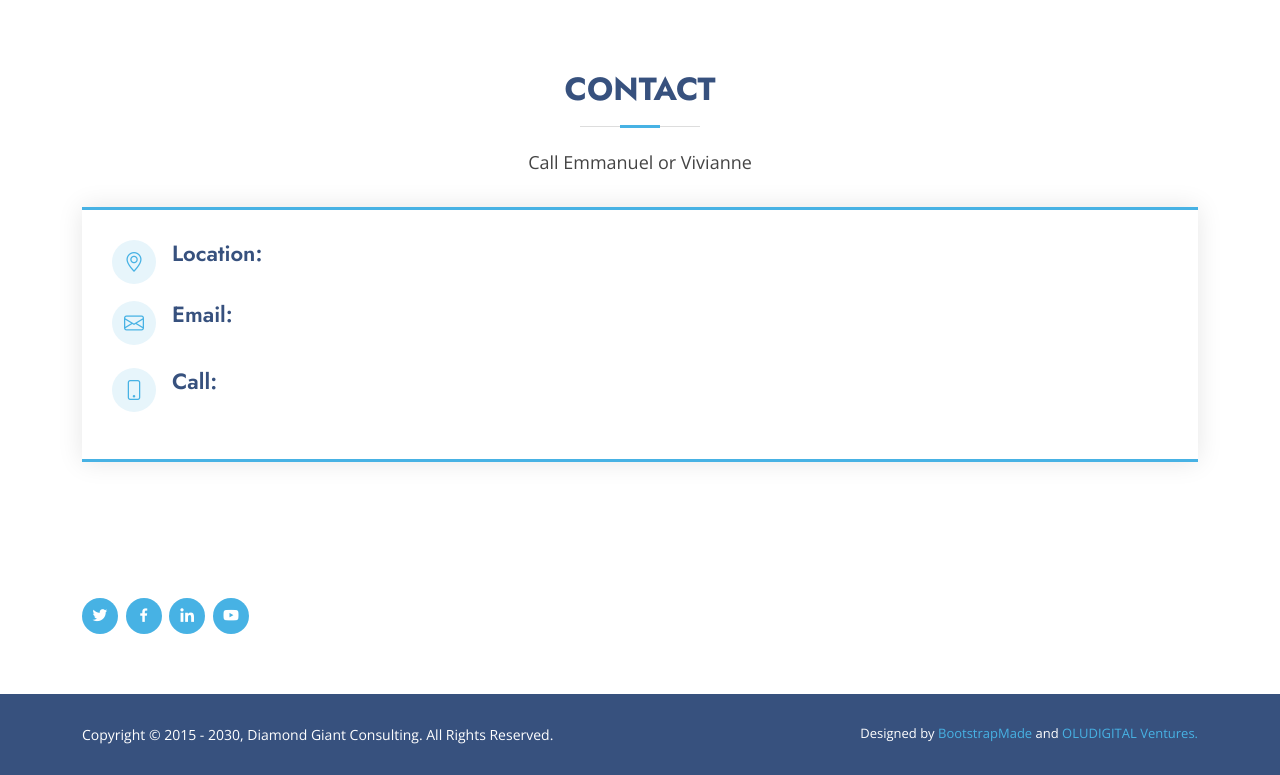
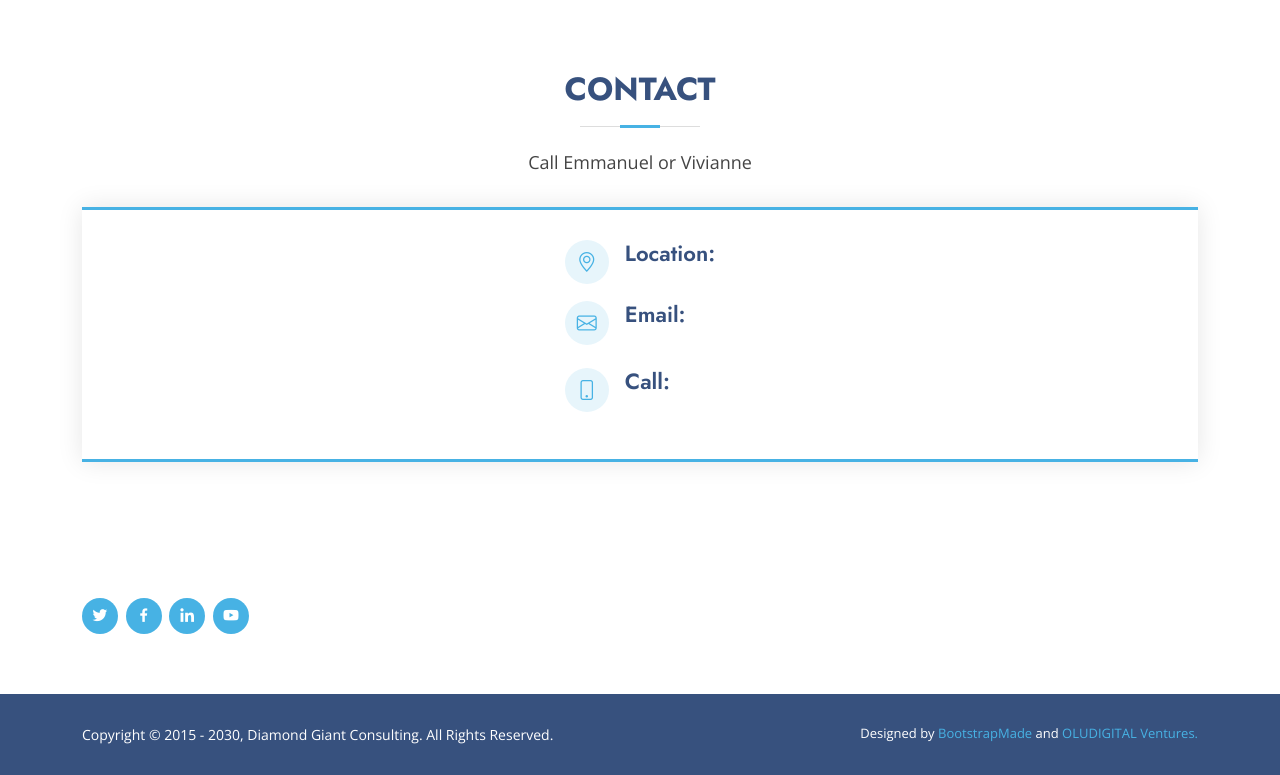
Before and after one commit to DannyAkintunde/DGC, a Django app: template dgc_app/templates/dgc_app/index.html in a window 1280 px wide. Shown: the part 1255-2030 px from the top of the page. Run offline with Django 4.2, Linux system fonts and the light colour scheme; the template is opened without the code that fills it, so the values that code supplies are empty; some libraries are stand-ins or nearby versions.

Commit message:
Update index.html client request

```diff
--- a/dgc_app/templates/dgc_app/index.html
+++ b/dgc_app/templates/dgc_app/index.html
@@ -227,15 +227,15 @@
         </div>
 
         <div class="row">
-
           <div >
             <div class="info">
-              <div class="address">
+            <div class="d-flex flex-column flex-sm-row justify-content-center align-items-center" >
+              <div>
+                <div class="address">
                 <i class="bi bi-geo-alt"></i>
                 <h4>Location:</h4>
                 <p>{{c.address}}</p>
               </div>
-
               <div class="email">
                 <i class="bi bi-envelope"></i>
                 <h4>Email:</h4>
@@ -247,7 +247,6 @@
                 {% endfor %}
                 </p>
               </div>
-
               <div class="phone">
                 <i class="bi bi-phone"></i>
                 <h4>Call:</h4>
@@ -255,11 +254,16 @@
                   {{item.phone_number}}
                   {% endfor %}</p>
               </div>
+              </div>
+              <div id="iasBadge" class="animated-badge" data-account-id="2820"></div>
+              <script async defer crossorigin="anonymous" src="https://www-cdn.icef.com/scripts/iasbadgeid.js"></script>
             </div>
+            </div>
+          </div>
           </div>
         </div>
       </div>
-    </section><!-- End Contact Section -->
+    </section<!-- End Contact Section -->
 
 
   </main><!-- End #main -->
```
